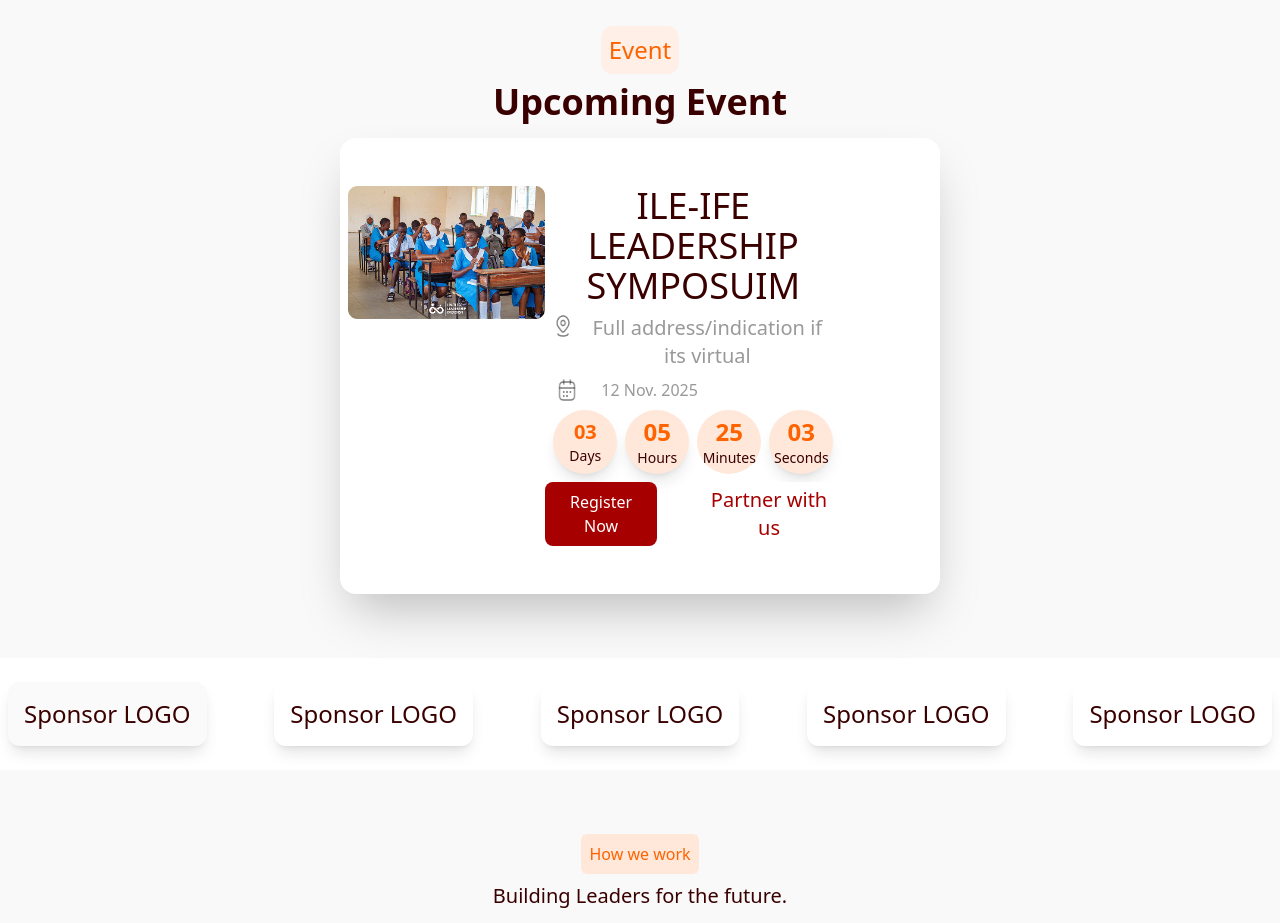
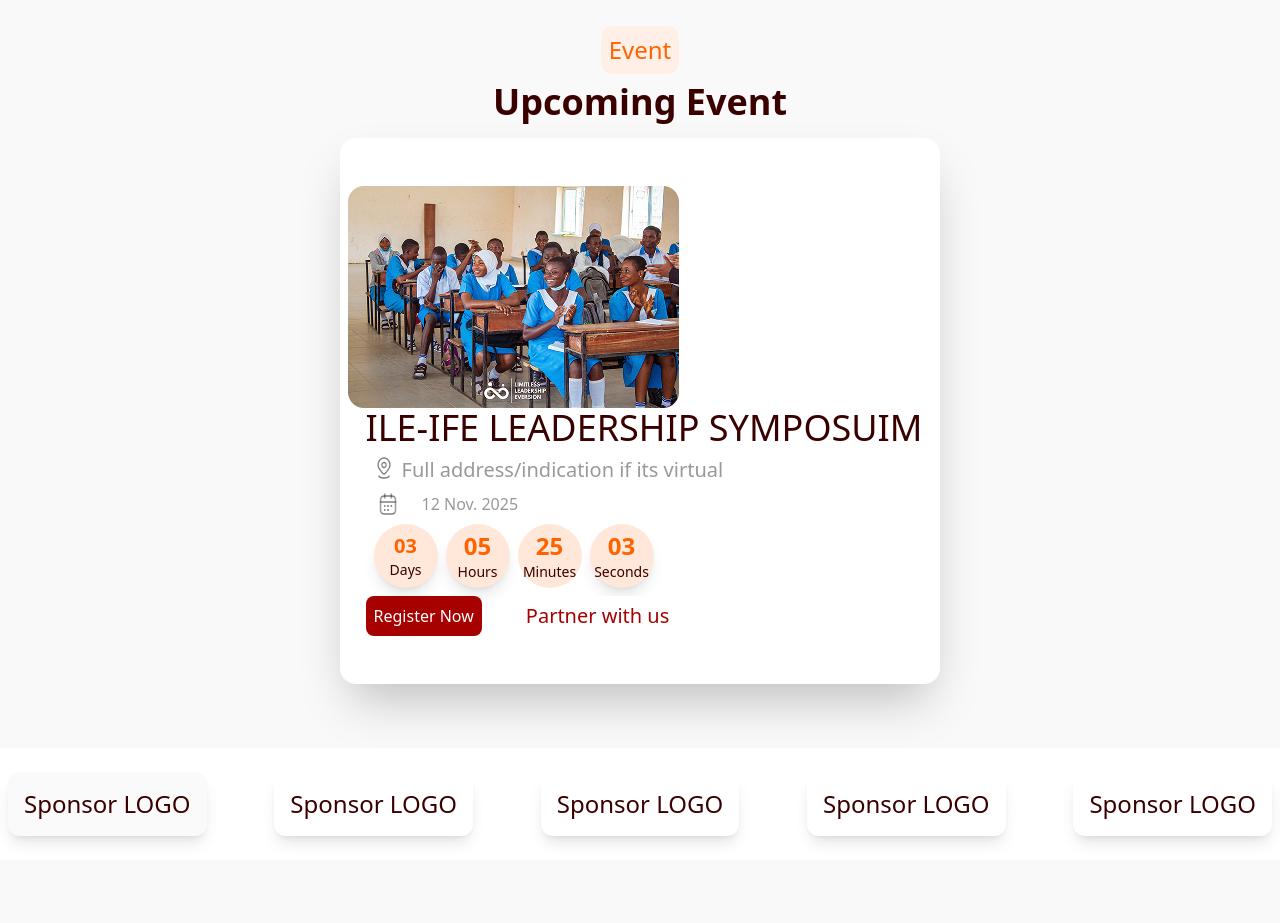
Before and after one commit to Developerfiyin/LLE-website, a React (Vite) app: page / in a window 1280 px wide. Shown: the part 1380-2303 px from the top of the page. Built offline with nearby package versions, Linux system fonts and the light colour scheme.

Commit message:
updated file

```diff
--- a/src/Components/event.jsx
+++ b/src/Components/event.jsx
@@ -5,15 +5,15 @@ import calendar from '../assets/calendar.png'
 
 const event = () => {
   return (
-    <div className=' flex-col p-4 items-center grid  text-center font-Montserrat text-[#999] bg-[#f9f9f9] py-16 justify-center'>
+    <div className=' flex-col p-4 items-center grid text-center font-Montserrat text-[#999] bg-[#f9f9f9] py-16 justify-center'>
     <div className='flex flex-col mb-4'>
      <h5 className='text-[#ff6300] font-medium text-2xl bg-[#ffefe6] mx-auto mb-2 p-2 rounded-xl'>Event</h5>
      <h2 className='font-bold text-3xl md:text-4xl sm:text-3xl text-[#3a0000]'>Upcoming Event</h2>
    </div>
                 {/* THE DIV FOR THE LOCATION AND CALENDAR */ }
-     <div className='w-150 bg-white grid rounded-2xl py-12 pl-2 shadow-2xl lg:grid-cols-3'>
+     <div className='w-150 bg-white grid rounded-2xl py-12 pl-2 shadow-2xl' >
           <img src={Frame} alt="" sizes='50' className='bg-white rounded-md '/>
-        <div className='flex flex-col mx-auto'>
+        <div className='flex flex-col mx-auto '>
           <h4 className='text-[#3a0000] font-medium text-4xl '>ILE-IFE LEADERSHIP SYMPOSUIM</h4>
          <div className='p-2 flex'>
            <img src={location} alt="The location marker" width={20} className='h-6'/>
@@ -48,7 +48,7 @@ const event = () => {
 
         <div className='flex gap-2'>
      <button className='bg-[#a60000] text-white p-2 md:p-2 rounded-lg ease-in-out duration-300 hover:bg-[#3a0000]'>Register Now</button>
-     <button className='bg-white text-[#a60000] ml-8 p-2 md:p-1 rounded-lg ease-in duration-200 text-xl font-medium hover:bg-[#ff6300] '>Partner with us</button>
+     <button className='bg-white text-[#a60000] ml-8 p-2 md:p-1 rounded-lg ease-in duration-200 text-xl font-medium hover:bg-[#ffe8d9] '>Partner with us</button>
    </div>
 
       </div>
--- a/src/Components/vision.jsx
+++ b/src/Components/vision.jsx
@@ -10,9 +10,9 @@ const vision = () => {
               <p className='bg-[#ffe8d9] text-[#ff6300] rounded-md p-2 mb-2'>How we work</p>
               <h2 className='text-3xl font-medium text-[#3a0000] sm:text-xl mb-6'>Building Leaders for the future.</h2>
 
-                       <div className='grid md:grid-cols-3 rounded-lg'>
+                       <div className='grid md:grid-cols-3 rounded-lg group'>
                          <div className='p-14' >
-                          <div className='bg-[#f2f2f7] flex flex-col items-center gap-7 p-5 text-center'>
+                          <div className='bg-[#f2f2f7] flex flex-col items-center gap-7 p-5 text-center group-hover:transition-2s hover:transform-[scale-1.3]'>
                            <img src={Frame43} alt="THE FRAME FOR THE VISION (ORANGE)" width={50}  />
                          <div className='m-2 text-center'>
                          <h5 className='text-[#0a0900] font-semibold text-4xl'>Who are you ?</h5>
```
